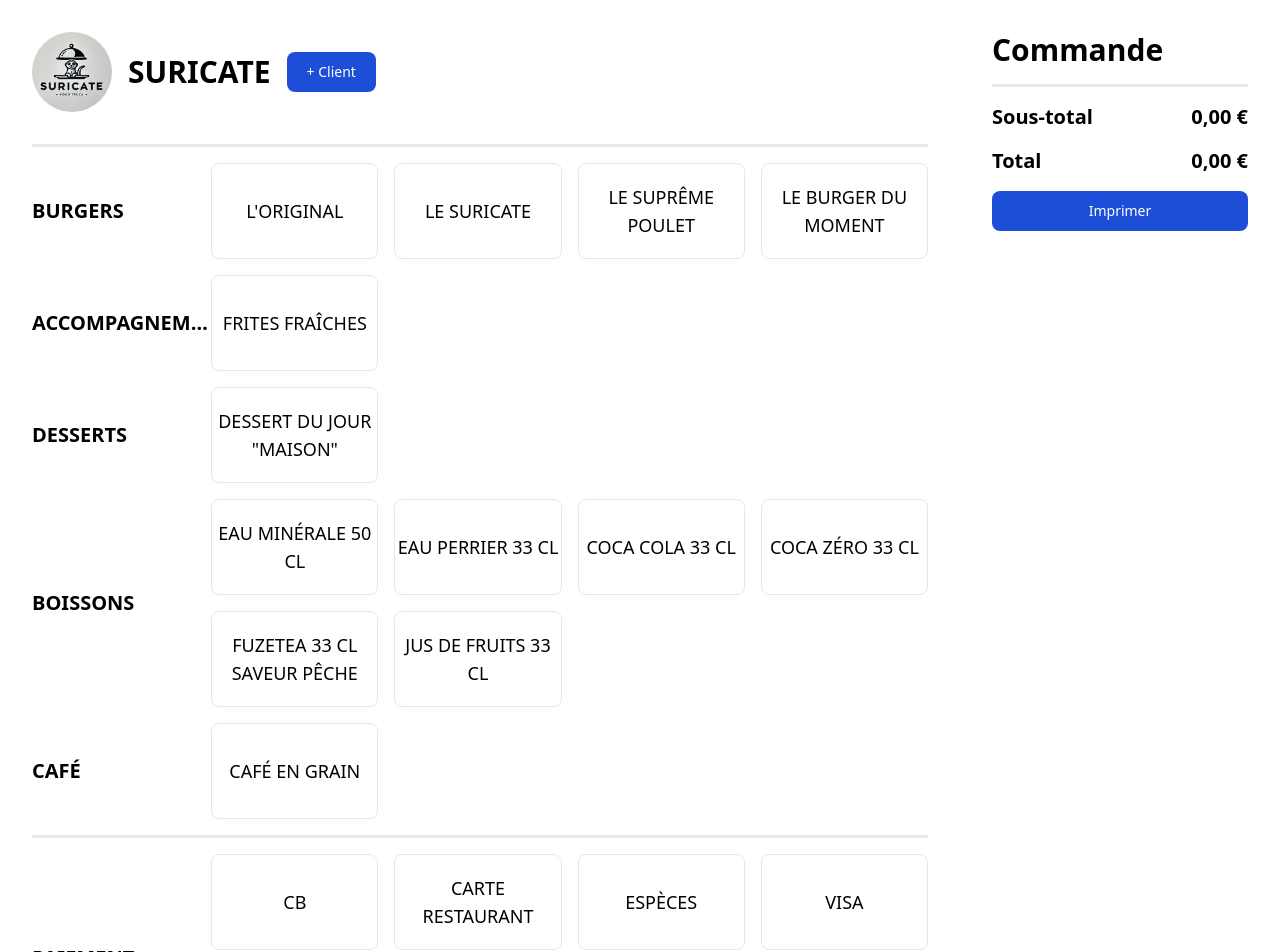
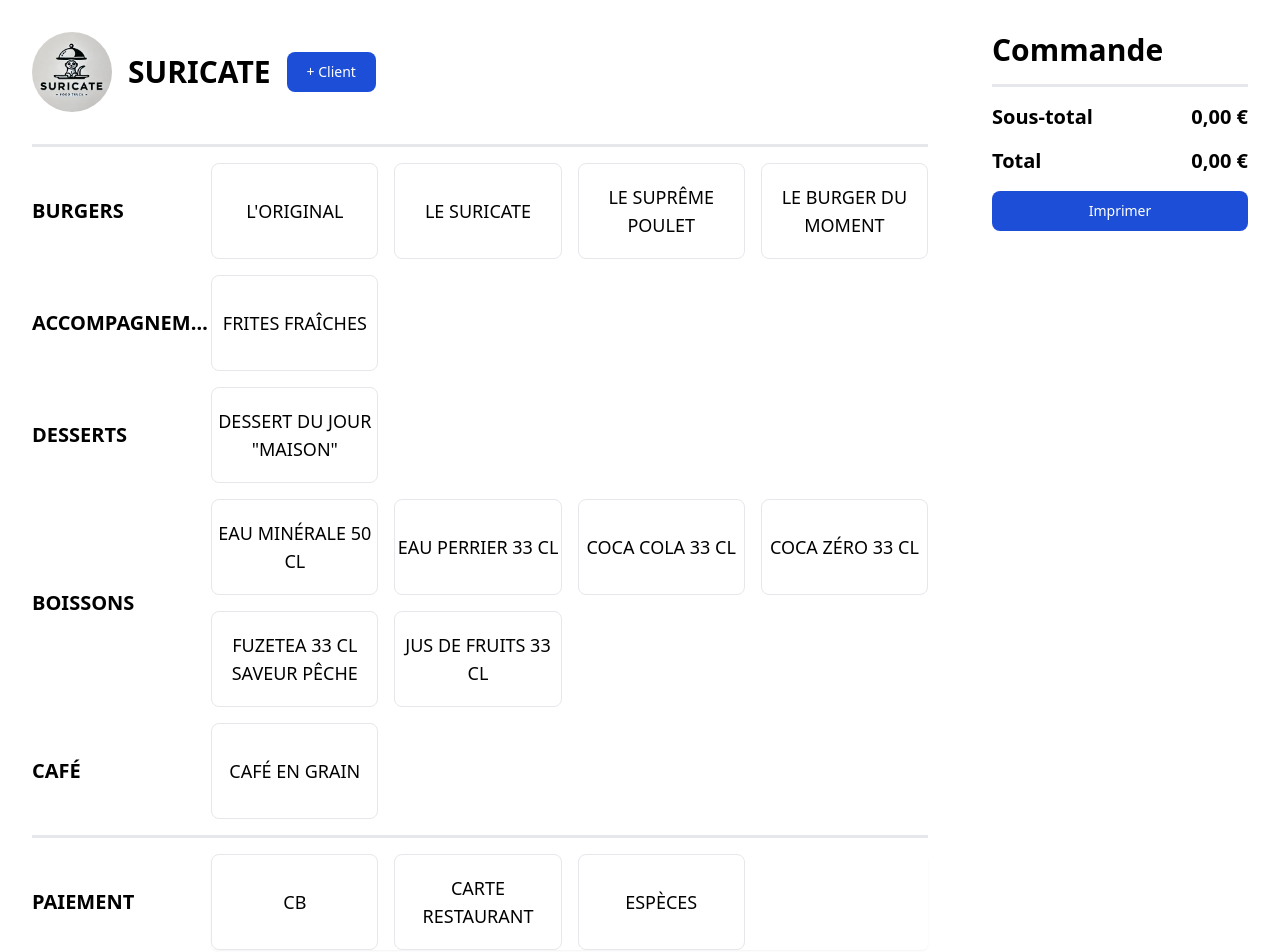
Before and after one commit to fwuensche/suricate, a React (Vite) app: page / in a window 1280 px wide. Shown: the top 952 px of the page. Built offline with nearby package versions, Linux system fonts and the light colour scheme.

Commit message:
remove useless options for payment

```diff
--- a/src/config.js
+++ b/src/config.js
@@ -1,4 +1,4 @@
-export const PAYMENT_METHODS = ['CB', 'Carte Restaurant', 'Espèces', 'Visa', 'Mastercard']
+export const PAYMENT_METHODS = ['CB', 'Carte Restaurant', 'Espèces']
 
 export const MENU_ITEMS = [
   {
```
